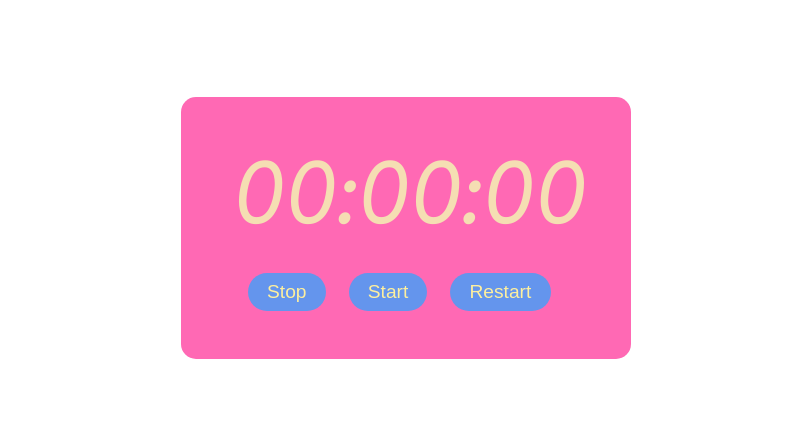
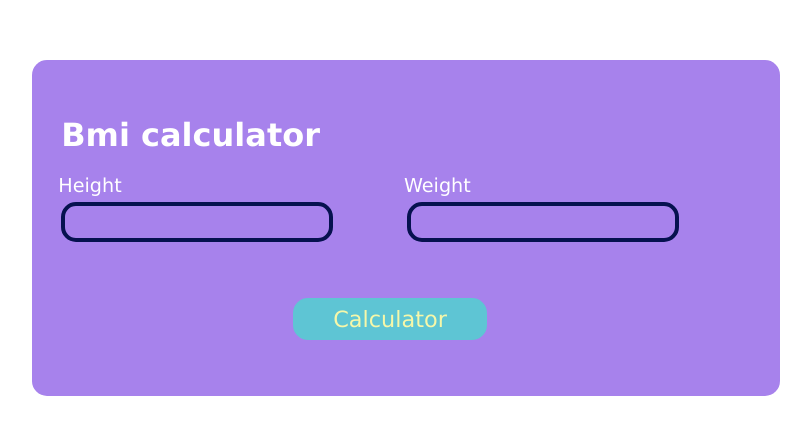
Before and after one commit to Sag1Roz/Timer, a plain HTML site: page index.html in a window 1280 px wide. Shown: the part 172-606 px from the top of the page, without its empty margins (234-1045 px from the left). Drawn offline with Linux system fonts and the light colour scheme.

Commit message:
first try

```diff
--- a/index.html
+++ b/index.html
@@ -1,19 +1,39 @@
 <!DOCTYPE html>
 <html lang="en">
-<head>
-    <meta charset="UTF-8">
-    <meta http-equiv="X-UA-Compatible" content="IE=edge">
-    <meta name="viewport" content="width=device-width, initial-scale=1.0">
-    <link rel="stylesheet" href="style.css">
+  <head>
+    <meta charset="UTF-8" />
+    <meta http-equiv="X-UA-Compatible" content="IE=edge" />
+    <meta name="viewport" content="width=device-width, initial-scale=1.0" />
+    <link rel="stylesheet" href="style.css" />
     <script src="script.js" charset="UTF-8" defer></script>
     <title>Document</title>
-    <link rel="preconnect" href="https://fonts.googleapis.com">
-<link rel="preconnect" href="https://fonts.gstatic.com" crossorigin>
-<link href="https://fonts.googleapis.com/css2?family=Libre+Baskerville&family=Open+Sans:ital,wght@1,500&family=Overpass:ital@1&display=swap" rel="stylesheet">
-</head>
-<body>
-    <div id="display"></div>
-
- <script src="script.js" charset="UTF-8"></script>
-</body>
+    <link rel="preconnect" href="https://fonts.googleapis.com" />
+    <link rel="preconnect" href="https://fonts.gstatic.com" crossorigin />
+    <link
+      href="https://fonts.googleapis.com/css2?family=Libre+Baskerville&family=Open+Sans:ital,wght@1,500&family=Overpass:ital@1&display=swap"
+      rel="stylesheet"
+    />
+  </head>
+  <body>
+    <div class="container">
+      <div class="calculator">
+        <h1>Bmi calculator</h1>
+        <div class="bmi-input">
+          <input id="input-height" type="text" />
+          <label>Height</label>
+          <input id="input-weight" type="text" />
+          <label>Weight</label>
+        </div>
+        <div class="calculator-button" id="display">
+          <button onclick="calculator()" id="button-calculator">
+            Calculator
+          </button>
+          <div id="result" class="result hide">Your bmi is: 23.38</div>
+          <button onclick="restart()" id="rest-btn" class="rest-btn hide">
+            Restart
+          </button>
+        </div>
+      </div>
+    </div>
+  </body>
 </html>
--- a/script.js
+++ b/script.js
@@ -1,61 +1,35 @@
-const display = document.querySelector('#display')
-const div = document.createElement('div')
-let sec = 0
-let minutes = 0
-let hour = 0
-let startTime
+const buttonCalculator = document.querySelector("#button-calculator");
+let height = document.querySelector("#input-height");
+const weight = document.querySelector("#input-weight");
+const result = document.querySelector("#result");
+const restartButton = document.querySelector("#rest-btn");
 
-
-renderToHtml()
-
-
-
-function up(){
-    if(sec === 59){
-    if(minutes === 59){
-        hour++
-        minutes=0
-    }
-    sec=0
-    minutes++
-}
-sec++
- renderToHtml()
+function calculator() {
+  if (!height.toString().includes(".")) {
+    height.value = height.value / 100;
+  }
+  if (weight.value === "" || height.value === "") {
+    weight.style.borderColor = "red";
+    height.style.borderColor = "red";
+    height.value = "";
+  } else {
+    const bmi = weight.value / Math.pow(height.value, 2);
+    const slice = bmi.toString().slice(0, 5);
+    result.textContent = `Your bmi is ${slice}`;
+    buttonCalculator.classList.add("hide");
+    result.classList.remove("hide");
+    restartButton.classList.remove("hide");
+    weight.style.borderColor = "#06114f";
+    height.style.borderColor = "#06114f";
+  }
 }
 
-function start(){
-    startTime =  setInterval(up,1000);
+function restart() {
+  weight.value = "";
+  height.value = "";
+  buttonCalculator.classList.remove("hide");
+  result.classList.add("hide");
+  restartButton.classList.add("hide");
+  weight.style.borderColor = "#06114f";
+  height.style.borderColor = "#06114f";
 }
-
-
-function stop(){
-    clearInterval(startTime)
-     renderToHtml()
- }
-
-
-function restart(){
-    sec=0
-    minutes=0
-    hour=0
-    stop()
-   renderToHtml()
-}
-
-
-
-
-function renderToHtml(){
-    div.innerHTML = `<div class="mid">
-<div class="container">
- <div class="time">${hour < 10 ? "0" + hour : hour}:${minutes < 10 ? "0" + minutes : minutes}:${sec < 10 ? "0" + sec : sec}</div>
- <div class="buttes">
- <button onclick="stop()">Stop</button>
- <button onclick="start()">Start</button>
- <button  onclick="restart()">Restart</button>
- </div>
-</div>
-</div>`
-
-display.appendChild(div)
-}
--- a/style.css
+++ b/style.css
@@ -1,47 +1,71 @@
-*,*::before,*::after{
-    margin: 0;
-    box-sizing: border-box;
+*,
+*::before,
+*::after {
+  margin: 0;
+  box-sizing: border-box;
+  font-family: Verdana, Geneva, Tahoma, sans-serif;
+  color: white;
 }
 
-body{
-font-family: 'Libre Baskerville', serif;
-font-family: 'Open Sans', sans-serif;
-font-family: 'Overpass', sans-serif;
+.container {
+  height: 100vh;
+  display: flex;
+  justify-content: center;
+  align-items: center;
 }
 
-.mid{
-height: 100vh;
-display: flex;
-justify-content: center;
-align-items: center;
+.calculator {
+  background-color: #a782ec;
+  padding: 3.5rem 1.8rem;
+  border-radius: 15px;
+}
+h1 {
+  margin: 0 0 3rem 0;
+  color: white;
 }
 
-.container{
-    background-color: hotpink;
-    padding: 3rem;
-    border-radius: 15px;
+.bmi-input input {
+  padding: 0.4rem 2rem;
+  font-size: 1rem;
+  border-radius: 15px;
+  background-color: transparent;
+  color: white;
+  border: 4px solid #06114f;
 }
 
-.time{
-    font-size: 5.5rem;
-    color: wheat;
+.bmi-input label {
+  position: relative;
+  right: 17.5rem;
+  top: -2.2rem;
+  font-size: 1.2rem;
+  transition: all 400ms;
 }
 
-
-
-.container button{
-    border: none;
-    border-radius: 25px;
-    padding: 0.5rem 1.2rem;
-    margin: 1rem 0 0 1.2rem;
-    cursor: pointer;
-    color:rgb(253, 239, 159);
-    background-color: cornflowerblue;
-    font-size: 1.2rem;
-    transition: all 300ms;
+.calculator-button {
+  margin: 2.5rem 0 0 13rem;
 }
 
-.container button:hover{
-    color: cornflowerblue;
-    background-color: rgb(253, 239, 159);
+.calculator-button button {
+  padding: 0.5rem 2.5rem;
+  font-size: 1.4rem;
+  border: none;
+  cursor: pointer;
+  background-color: #5ec5d4;
+  color: #f6f7a9;
+  border-radius: 15px;
+  transition: all 300ms;
+  margin: 1rem 0 0 1.5rem;
 }
+
+.calculator-button button:hover {
+  background-color: #f6f7a9;
+  color: #5ec5d4;
+}
+
+.result {
+  font-size: 1.6rem;
+}
+
+.hide {
+  display: none;
+}
```
